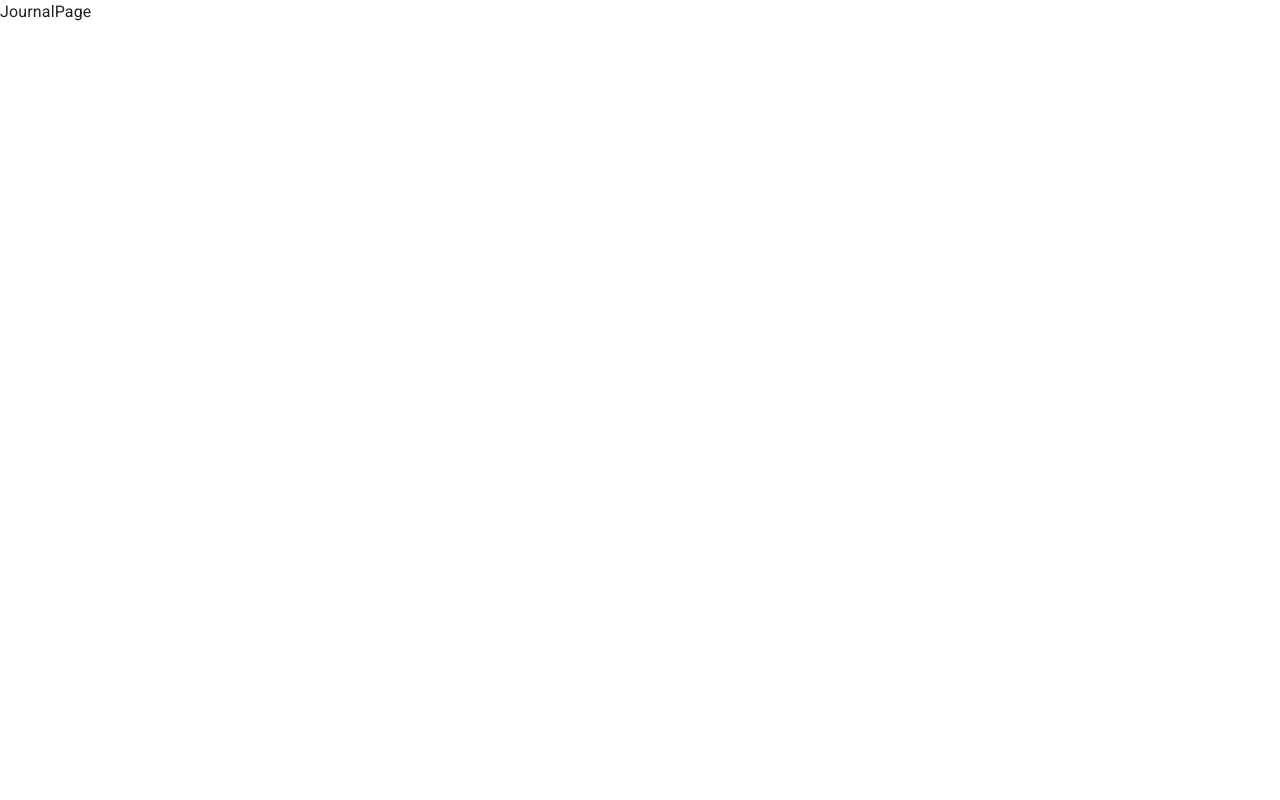
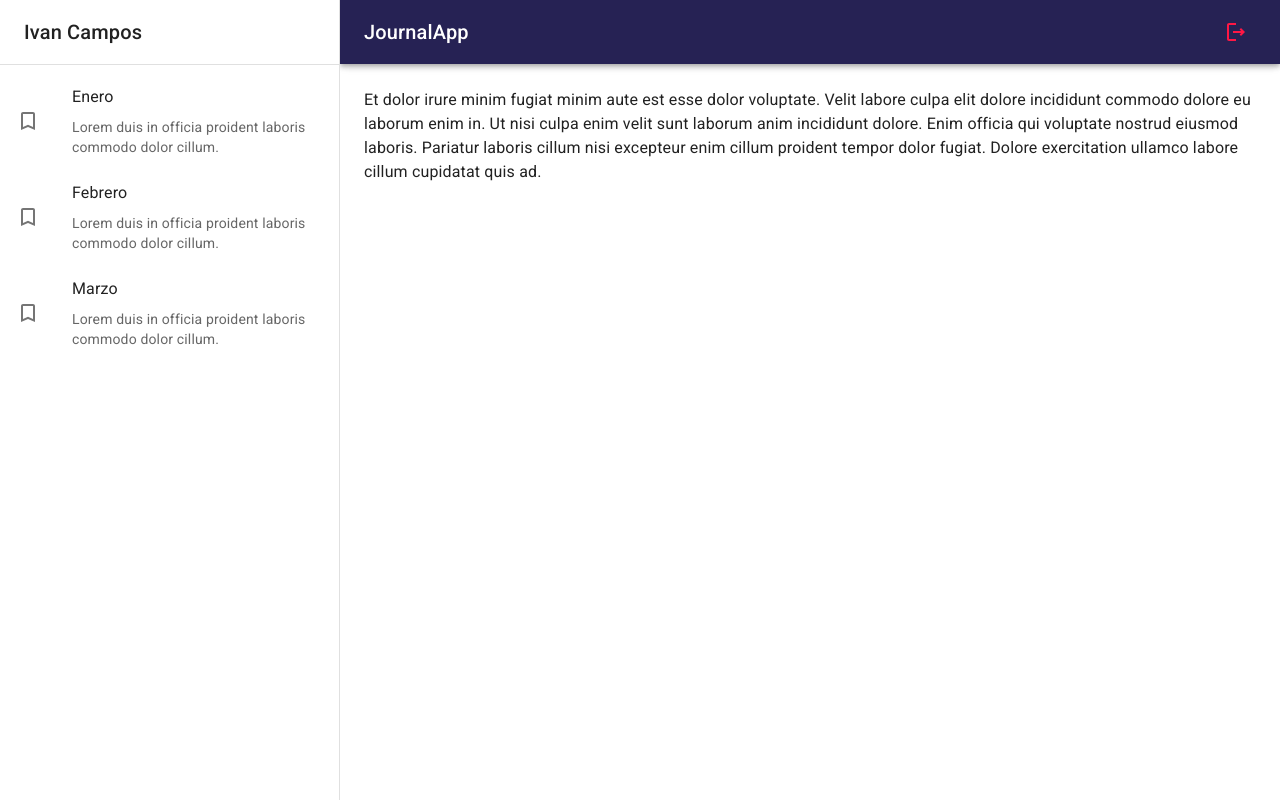
Before and after one commit to IvanCsCz/JournalApp, a React (Vite) app: page / in a window 1280 px wide. Built offline with nearby package versions, Linux system fonts and the light colour scheme.

Commit message:
Sidebar and Navbar completed

```diff
--- /dev/null
+++ b/src/journal/components/NavBar.jsx
@@ -0,0 +1,41 @@
+import { LogoutOutlined, MenuOutlined } from '@mui/icons-material';
+import { AppBar, Grid, IconButton, Toolbar, Typography } from '@mui/material';
+
+const NavBar = ({ drawerWith = 240 }) => {
+	return (
+		<AppBar
+			position='fixed'
+			sx={{
+				width: { sm: `calc(100% - ${drawerWith}px)` },
+				ml: { sm: `${drawerWith}px` }
+			}}
+		>
+			<Toolbar>
+				<IconButton
+					color='inherit'
+					edge='start'
+					sx={{ mr: 2, display: { sm: 'none' } }}
+				>
+					<MenuOutlined />
+				</IconButton>
+
+				<Grid
+					container
+					direction='row'
+					justifyContent='space-between'
+					alignItems='center'
+				>
+					<Typography variant='h6' noWrap component='div'>
+						JournalApp
+					</Typography>
+
+					<IconButton color='error'>
+						<LogoutOutlined />
+					</IconButton>
+				</Grid>
+			</Toolbar>
+		</AppBar>
+	);
+};
+
+export default NavBar;
--- /dev/null
+++ b/src/journal/components/SideBar.jsx
@@ -0,0 +1,56 @@
+import { TurnedInNot } from '@mui/icons-material';
+import {
+	Box,
+	Divider,
+	Drawer,
+	Grid,
+	List,
+	ListItem,
+	ListItemButton,
+	ListItemIcon,
+	ListItemText,
+	Toolbar,
+	Typography
+} from '@mui/material';
+
+const SideBar = ({ drawerWith }) => {
+	return (
+		<Box
+			component='nav'
+			sx={{ width: { sm: drawerWith }, flexShrink: { sm: 0 } }}
+		>
+			<Drawer
+				variant='permanent'
+				open
+				sx={{
+					display: { xs: 'block' },
+					'& .MuiDrawer-paper': { boxSizing: 'border-box', width: drawerWith }
+				}}
+			>
+				<Toolbar>
+					<Typography variant='h6' noWrap component='div'>
+						Ivan Campos
+					</Typography>
+				</Toolbar>
+				<Divider />
+				<List>
+					{['Enero', 'Febrero', 'Marzo'].map((text, index) => (
+						<ListItem key={index} disablePadding>
+							<ListItemButton>
+								<ListItemIcon>
+									<TurnedInNot />
+								</ListItemIcon>
+								<Grid container>
+									<ListItemText primary={text} />
+									<ListItemText secondary='Lorem duis in officia proident laboris commodo dolor cillum.' />
+								</Grid>
+							</ListItemButton>
+						</ListItem>
+					))}
+				</List>
+			</Drawer>
+		</Box>
+	);
+};
+
+export default SideBar;
--- /dev/null
+++ b/src/journal/layout/JournalLayout.jsx
@@ -0,0 +1,23 @@
+import { Box, Toolbar } from '@mui/material';
+import NavBar from '../components/NavBar';
+import SideBar from '../components/SideBar';
+
+const drawerWith = 340;
+
+const JournalLayout = ({ children }) => {
+	return (
+		<Box sx={{ display: 'flex' }}>
+			<NavBar drawerWith={drawerWith} />
+
+			<SideBar drawerWith={drawerWith} />
+
+			<Box component='main' sx={{ flexGrow: 1, p: 3 }}>
+				<Toolbar />
+
+				{children}
+			</Box>
+		</Box>
+	);
+};
+
+export default JournalLayout;
--- a/src/journal/pages/JournalPage.jsx
+++ b/src/journal/pages/JournalPage.jsx
@@ -1,10 +1,21 @@
 import { Typography } from '@mui/material';
+import JournalLayout from '../layout/JournalLayout';
 
 const JournalPage = () => {
 	return (
-		<>
-			<Typography component='h1'>JournalPage</Typography>
-		</>
+		<JournalLayout>
+			<Typography>
+				Et dolor irure minim fugiat minim aute est esse dolor voluptate. Velit
+				labore culpa elit dolore incididunt commodo dolore eu laborum enim in.
+				Ut nisi culpa enim velit sunt laborum anim incididunt dolore. Enim
+				officia qui voluptate nostrud eiusmod laboris. Pariatur laboris cillum
+				nisi excepteur enim cillum proident tempor dolor fugiat. Dolore
+				exercitation ullamco labore cillum cupidatat quis ad.
+			</Typography>
+
+			{/* NothinSelected */}
+			{/* NoteView */}
+		</JournalLayout>
 	);
 };
 
```
